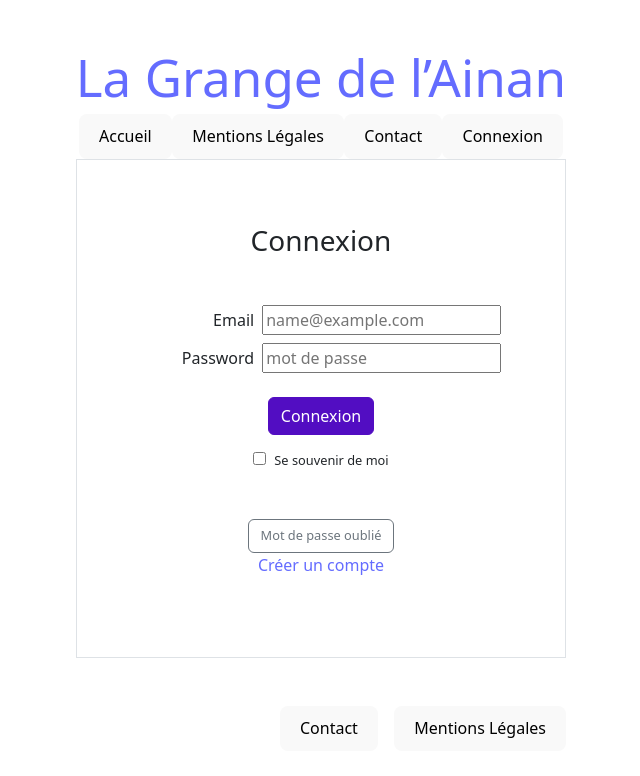
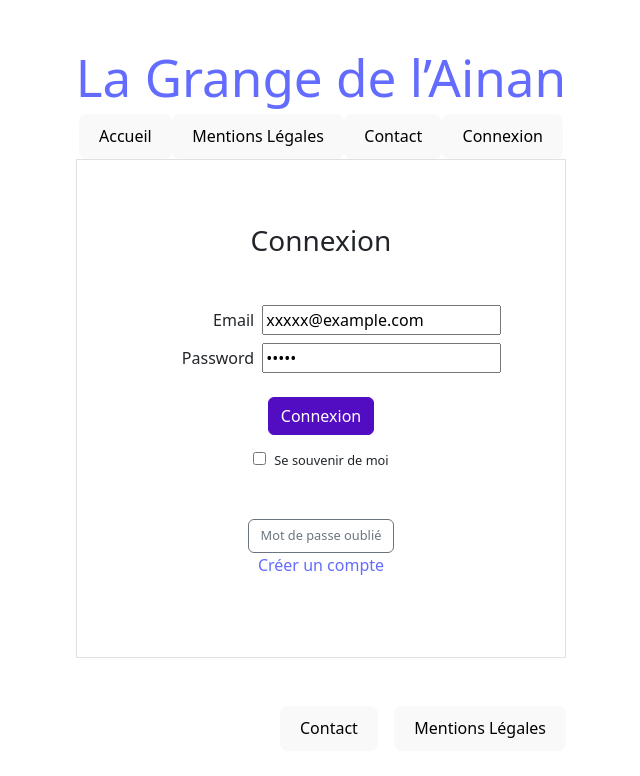
Before and after one commit to MeiyinPU/obonpain-MY, a React (Vite) app: page /Connexion in a window 1280 px wide. Shown: the top 776 px of the page, without its empty margins (319-959 px from the left). Built offline with nearby package versions, Linux system fonts and the light colour scheme.

Commit message:
implement json-server & add db.json for users

```diff
--- a/package.json
+++ b/package.json
@@ -11,6 +11,7 @@
   },
   "dependencies": {
     "@reduxjs/toolkit": "^2.1.0",
+    "axios": "^1.6.7",
     "bootstrap": "^5.3.2",
     "bootstrap-icons": "^1.11.3",
     "react": "^18.2.0",
--- a/src/Pages/LoginPage/LoginPage.jsx
+++ b/src/Pages/LoginPage/LoginPage.jsx
@@ -1,36 +1,43 @@
 import React from "react";
 import { useState } from "react";
+import {useNavigate} from 'react-router-dom';
+import axios from "axios";
 import Header from "../../composants/Header/Header.jsx";
 import Footer from "../../composants/Footer/Footer.jsx";
 
 
-
 export default function LoginPage() {
 
-const [login, setLogin] = useState("");
-const [password, setPassword] = useState("");
 
+let navigate = useNavigate();
+const [credentials, setCredentials] = useState({
 
-// const [credentials, setCredentials] = useState({
+  email: 'xxxxx@example.com',
+  password: '00000'
+})
 
-//   login: 'Alice',
-//   password: 'roger'
-// })
+const onChange = (e)=> {
 
-// cosnt onChange = (e)=> {
+setCredentials({
 
-// setCredentials({
+...credentials,
+[e.target.name]:e.target.value
+})
 
-// ...credentials,
-// [e.target.name]:e.target.value
-// })
-
-// }
-
+}
 
 const onSubmit = (e)=>{
   e.preventDefault();
-  console.log(login, password);
+  console.log(credentials);
+
+axios.post('http://localhost:3000/users', credentials)
+    .then(res => {
+      console.log(res)
+      navigate('/')
+    })
+
+    .catch(error => console.log(error))
+
  }
 
   return (
@@ -51,8 +58,9 @@ const onSubmit = (e)=>{
             name="email"
             type="email"
             placeholder="name@example.com"
-            value={login}
-            onChange={(e)=>setLogin(e.target.value)}
+            value={credentials.email}
+            onChange={onChange}
+            required
           />
         </label>
       </div>
@@ -66,8 +74,9 @@ const onSubmit = (e)=>{
             name="password"
             id="password"
             placeholder="mot de passe"
-            value={password}
-            onChange={(e)=>setPassword(e.target.value)}
+            value={credentials.password}
+            onChange={onChange}
+            required
           />
         </label>
       </div>
--- /dev/null
+++ b/src/data/db.json
@@ -0,0 +1,29 @@
+{
+  "users": [
+    {
+      "email": "Alice@gmail",
+      "password": "12345",
+      "id": "bb3a"
+    },
+    {
+      "email": "Bob@gmail",
+      "password": "67890",
+      "id": "2748"
+    },
+    {
+      "id": "dc39",
+      "email": "bob@gmail.com",
+      "password": "ddddd"
+    },
+    {
+      "id": "f55f",
+      "email": "Kevin@gmail.com",
+      "password": "aaaaa"
+    },
+    {
+      "id": "e8a6",
+      "email": "denis@qq.com",
+      "password": "zerzmklmrt; ,"
+    }
+  ]
+}
```
Also changed, not shown: 1 other file (tests, documents, lock files or other folders).
